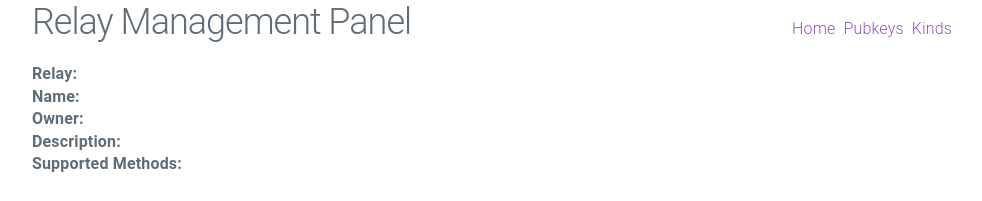
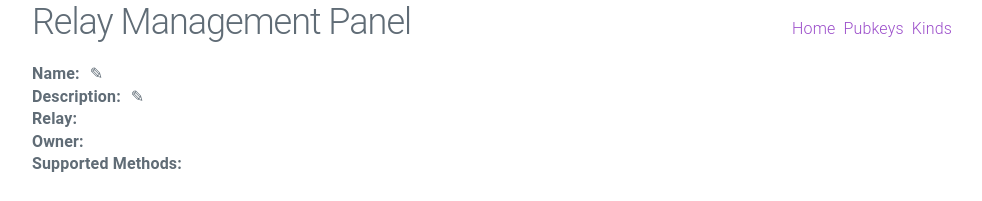
Before and after one commit to Vin-it/norma, a React app: page / in a window 1280 px wide. Shown: the top 201 px of the page, without its empty margins (148-1130 px from the left). Built offline with nearby package versions, Linux system fonts and the light colour scheme; no server answers; the HTML template or start-up script is replaced by a standard one.

Commit message:
feat: add changerelayname and changerelaydescription support

```diff
--- a/src/components/Metadata/Metadata.tsx
+++ b/src/components/Metadata/Metadata.tsx
@@ -1,5 +1,6 @@
 import { useEffect, useState } from "react";
 import { loadMetadata, loadSupportedMethods } from "./api";
+import { makeReq } from "../../utils/api.utils";
 
 const RELAY_URL = process.env.RELAY_URL || '';
 
@@ -24,16 +25,90 @@ export default function Metadata() {
         loadData();
     }, []);
 
+    const handleRelayNameUpdate = async (name: string) => {
+        const res = await makeReq({ method: "changerelayname", params: [name] });
+        if (res.ok) {
+            const result = await res.json();
+            if (result.error) return false;
+            return true;
+        }
+        return false;
+    }
+
+    const handleDescriptionUpdate = async (description: string) => {
+        const res = await makeReq({ method: "changerelaydescription", params: [description] });
+        if (res.ok) {
+            const result = await res.json();
+            if (result.error) return false;
+            return true;
+        }
+        return false;
+    }
+
     return (
         <>
             <div className="metadata">
+                <EditableInput
+                    display="Name" value={metadata.name}
+                    func={handleRelayNameUpdate} />
+                <EditableInput
+                    display="Description" value={metadata.description}
+                    func={handleDescriptionUpdate} />
                 <span><b>Relay:</b> {RELAY_URL}</span>
-                <span><b>Name:</b> {metadata.name}</span>
                 <span><b>Owner:</b> {metadata.pubkey}</span>
-                <span><b>Description:</b> {metadata.description}</span>
                 <span><b>Supported Methods:</b></span>
-                <ul> {supportedMethods.map(s => <li>{s}</li>)}</ul>
+                <ul> {supportedMethods.map(s => <li key={s}>{s}</li>)}</ul>
             </div>
         </>
     )
 }
+
+interface EditableInputProps {
+    display: string;
+    value: string;
+    func: (value: string) => Promise<boolean>;
+}
+
+function EditableInput({ display, value, func }: EditableInputProps) {
+    const [editing, setEditing] = useState<boolean>(false);
+    const [inputValue, setInputValue] = useState<string>(value);
+
+    useEffect(() => {
+        if (!inputValue)
+            setInputValue(value);
+    }, [value])
+
+    const handleSaveClick = async () => {
+        setEditing(false);
+        const result = await func(inputValue);
+        if (!result) setInputValue(value);
+    }
+
+    return (
+        <div style={{ display: 'flex', gap: '10px' }}>
+            {editing ?
+                <>
+                    <input
+                        type="text"
+                        placeholder={display}
+                        value={inputValue}
+                        onChange={(e) => setInputValue(e.currentTarget.value)}
+                    />
+                    <button
+                        onClick={handleSaveClick}
+                        className="column column-offset-10 column-10">
+                        Save
+                    </button>
+                </> :
+                <>
+                    <span><b>{display}:</b> {inputValue}</span>
+                    <span style={{ cursor: 'pointer' }}
+                        onClick={() => setEditing(prevState => !prevState)}>
+                        ✎
+                    </span>
+                </>
+            }
+
+        </div>
+    )
+}
```
